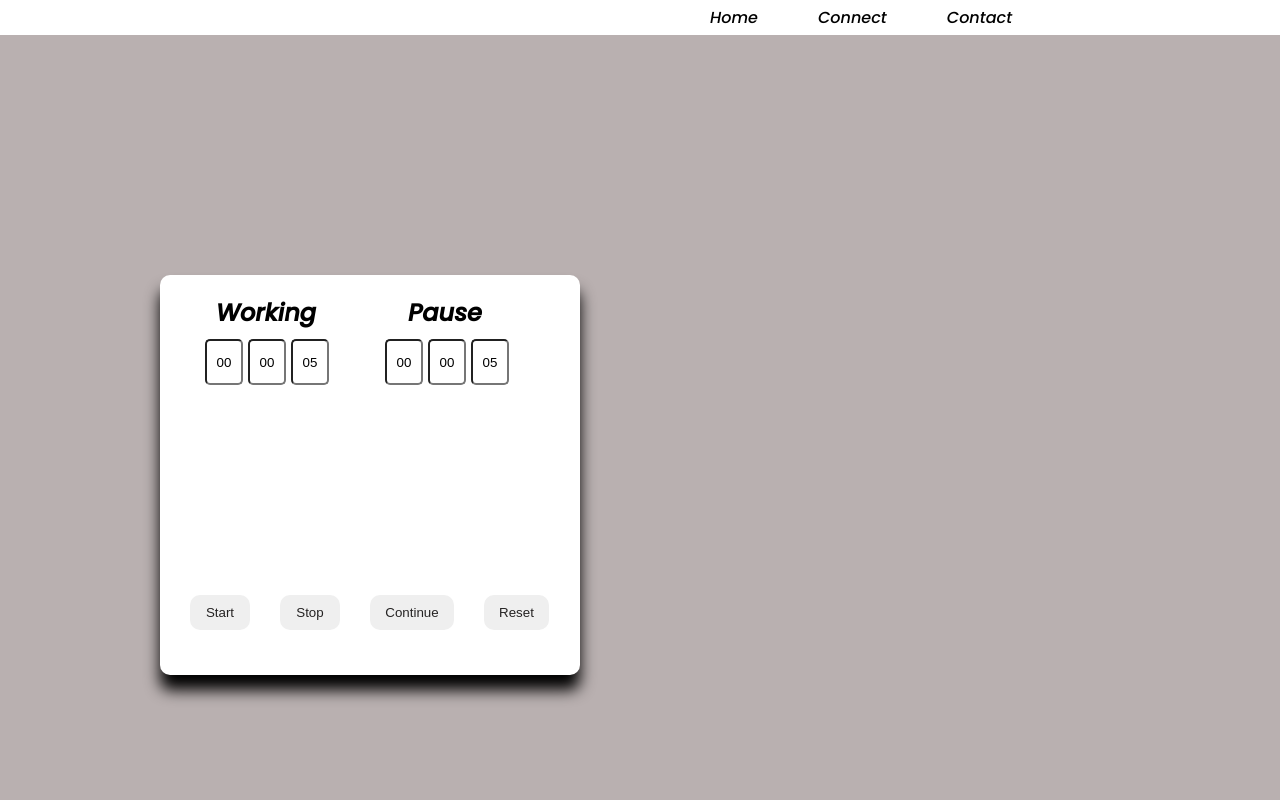
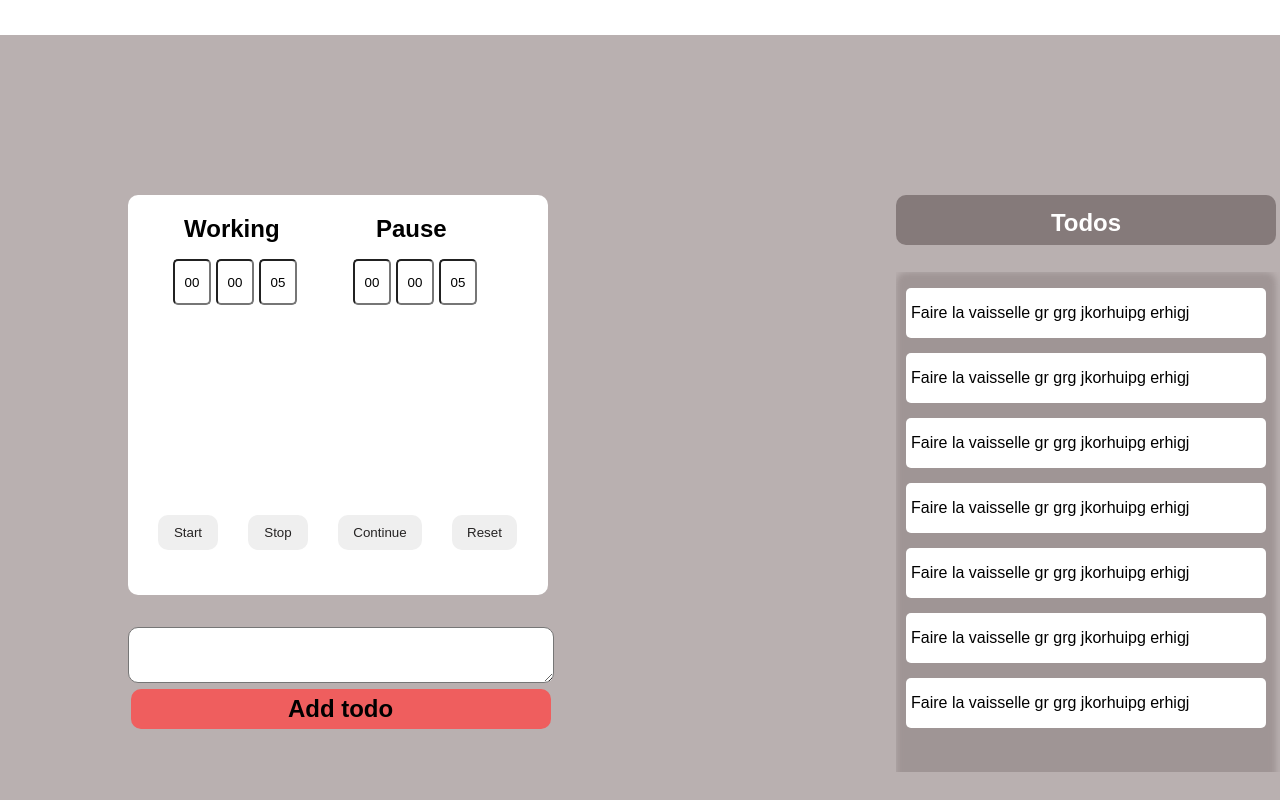
Before and after one commit to Molaryy/bective, a React (Vite) app: page / in a window 1280 px wide. Built offline with nearby package versions, Linux system fonts and the light colour scheme; a web font is replaced by a local one.

Commit message:
feat: added create todo button and list of all todos, there are a few bugs with text lengths

```diff
--- a/src/App.tsx
+++ b/src/App.tsx
@@ -1,13 +1,17 @@
-import TimerFormHandler from './components/Form/TimerFormHandler.tsx'
-import Navbar from './components/Navbar.tsx'
+import TimerFormHandler from './components/Form/TimerFormHandler.tsx';
+import Navbar from './components/Navbar.tsx';
+import ListTodosContainer from './components/todos/ListTodosContainer.tsx';
+import GetTodo from './components/todos/GetTodo.tsx';
 
 function App() {
   return (
     <>
       <Navbar />
       <TimerFormHandler />
+      <GetTodo />
+      <ListTodosContainer />
     </>
-  )
+  );
 }
 
-export default App
+export default App;
--- a/src/components/Form/TimerForm.tsx
+++ b/src/components/Form/TimerForm.tsx
@@ -1,13 +1,13 @@
-import React, { Dispatch, SetStateAction } from 'react'
-import { TimerFormProps } from '../../types.ts'
+import React, { Dispatch, SetStateAction } from 'react';
+import { TimerFormProps } from '../../types.ts';
 
 type InputTimeProps = {
-  time: string
-  isWorking: boolean
-  indexOnChangeToAddValue: number
-  setWorkTime: Dispatch<SetStateAction<string[]>>
-  setPauseTime: Dispatch<SetStateAction<string[]>>
-}
+  time: string;
+  isWorking: boolean;
+  indexOnChangeToAddValue: number;
+  setWorkTime: Dispatch<SetStateAction<string[]>>;
+  setPauseTime: Dispatch<SetStateAction<string[]>>;
+};
 
 function InputTime({
   time,
@@ -22,25 +22,25 @@ function InputTime({
       className={isWorking ? 'work-time-input' : 'pause-time-input'}
       type='number'
       onChange={(event) => {
-        const { value } = event.target
+        const { value } = event.target;
         if (isWorking) {
           setWorkTime((prevState) => [
             indexOnChangeToAddValue === 0 ? value : prevState[0],
             indexOnChangeToAddValue === 1 ? value : prevState[1],
             indexOnChangeToAddValue === 2 ? value : prevState[2],
-          ])
+          ]);
         } else {
           setPauseTime((prevState) => [
             indexOnChangeToAddValue === 0 ? value : prevState[0],
             indexOnChangeToAddValue === 1 ? value : prevState[1],
             indexOnChangeToAddValue === 2 ? value : prevState[2],
-          ])
+          ]);
         }
       }}
       max={indexOnChangeToAddValue === 0 ? 24 : 60}
       min={0}
     />
-  )
+  );
 }
 
 const TimerForm: React.FC<TimerFormProps> = ({
@@ -55,12 +55,18 @@ const TimerForm: React.FC<TimerFormProps> = ({
   isWorking,
   isInPause,
 }) => {
-  const workTitleCss = isWorking ? 'is-working-title' : ''
-  const pauseTitleCss = isInPause ? 'is-in-pause-title' : 'black'
-  const isWorkingBoxColor = isWorking || isInPause ? isWorking ? '#ffaf00' : isInPause ? '#0fbcce' : '' : '';
+  const workTitleCss = isWorking ? 'is-working-title' : '';
+  const pauseTitleCss = isInPause ? 'is-in-pause-title' : 'black';
+  const isWorkingBoxColor =
+    isWorking || isInPause ? (isWorking ? '#ffaf00' : isInPause ? '#0fbcce' : '') : '';
+  const boxShadow = isWorking || isInPause ? '0 5px 5px' : '0 0px 0px';
 
   return (
-    <form className='time-form' onSubmit={onSubmit} style={{color: isWorkingBoxColor, }}>
+    <form
+      className='time-form'
+      onSubmit={onSubmit}
+      style={{ color: isWorkingBoxColor, boxShadow: boxShadow }}
+    >
       <h2 className={`work-time-title ${workTitleCss}`}>Working</h2>
       <label className='work-time'>
         <InputTime
@@ -124,7 +130,7 @@ const TimerForm: React.FC<TimerFormProps> = ({
         </button>
       </div>
     </form>
-  )
-}
+  );
+};
 
-export default TimerForm
+export default TimerForm;
--- a/src/components/Form/TimerFormHandler.tsx
+++ b/src/components/Form/TimerFormHandler.tsx
@@ -123,10 +123,7 @@ const TimerFormHandler = () => {
           <BreakTime />
           <audio controls src={pauseSound} autoPlay hidden />
         </>
-      ) : (
-        <></>
-      )}
-      {startWorkSound[0] && startWorkSound[1] ? (
+      ) : startWorkSound[0] && startWorkSound[1] ? (
         <audio controls src={workSound} autoPlay hidden />
       ) : (
         <></>
--- a/src/components/Navbar.tsx
+++ b/src/components/Navbar.tsx
@@ -1,14 +1,6 @@
+import '../styles/NavBar.scss';
+
 const Navbar = () => {
-  return (
-    <div className={'navbar'}>
-      <nav>
-        <ul className={'navbar-elements-links'}>
-          <li className={'linkNav'}>Home</li>
-          <li className={'linkNav'}>Connect</li>
-          <li className={'linkNav'}>Contact</li>
-        </ul>
-      </nav>
-    </div>
-  )
-}
-export default Navbar
+  return <div className={'navbar'}></div>;
+};
+export default Navbar;
--- /dev/null
+++ b/src/components/todos/GetTodo.tsx
@@ -0,0 +1,35 @@
+import '../../styles/ListTodos.scss';
+import { useState } from 'react';
+
+const GetTodoButton = () => {
+  const [bgColorButton, setBgColorButton] = useState('rgb(239,94,94)');
+  const [colorText, setColorText] = useState('rgb(0,0,0)');
+
+  return (
+    <div
+      className={'get-todos-container'}
+      style={{ backgroundColor: bgColorButton, color: colorText }}
+      onMouseOver={() => {
+        setBgColorButton('rgb(49,45,45)');
+        setColorText('rgb(239,94,94)');
+      }}
+      onMouseLeave={() => {
+        setBgColorButton('rgb(239,94,94)');
+        setColorText('rgb(0,0,0)');
+      }}
+    >
+      <h2>Add todo</h2>
+    </div>
+  );
+};
+
+const GetTodo = () => {
+  return (
+    <>
+      <textarea className={'input-todo'} maxLength={90} />
+      <GetTodoButton />
+    </>
+  );
+};
+
+export default GetTodo;
--- a/src/components/todos/ListTodosContainer.tsx
+++ b/src/components/todos/ListTodosContainer.tsx
@@ -1,7 +1,69 @@
-import '../../styles/ListTodos.scss'
+import '../../styles/ListTodos.scss';
+import { useState } from 'react';
 
 const ListTodosContainer = () => {
-  return <div className={'todo-container'}></div>
-}
+  const [heightBlurBg, setHeightBlurBg] = useState(500);
+  const [settingStyleIsDone, setSettingStyleIsDone] = useState(true);
+  const todos = [
+    {
+      text: 'Faire la vaisselle gr grg jkorhuipg erhigj',
+    },
+    {
+      text: 'Faire la vaisselle gr grg jkorhuipg erhigj',
+    },
+    {
+      text: 'Faire la vaisselle gr grg jkorhuipg erhigj',
+    },
+    {
+      text: 'Faire la vaisselle gr grg jkorhuipg erhigj',
+    },
+    {
+      text: 'Faire la vaisselle gr grg jkorhuipg erhigj',
+    },
+    {
+      text: 'Faire la vaisselle gr grg jkorhuipg erhigj',
+    },
+    {
+      text: 'Faire la vaisselle gr grg jkorhuipg erhigj',
+    },
+  ];
 
-export default ListTodosContainer
+  const expandBlurBg = () => {
+    if (!settingStyleIsDone) return;
+    let heightCounter = 500;
+
+    todos.forEach((todo) => {
+      todo.text.length <= 50 ? (heightCounter += 80 - 15) : (heightCounter += 105);
+    });
+    setHeightBlurBg(heightCounter);
+    setSettingStyleIsDone(false);
+  };
+  expandBlurBg();
+
+  console.log(heightBlurBg);
+  return (
+    <div>
+      <div className={'todos-title-div'}>
+        <h2>Todos</h2>
+      </div>
+      <div className={'todos-list-container'}>
+        <div className={'todos-list'} style={{ height: heightBlurBg + 'px' }}></div>
+        <div className={'todos-list-text'}>
+          {todos.map((todo, index) => {
+            return (
+              <div
+                key={index}
+                className={'todo-text-element'}
+                style={{ overflow: 'hidden', height: todo.text.length > 50 ? '75px' : '50px' }}
+              >
+                <p>{todo.text}</p>
+              </div>
+            );
+          })}
+        </div>
+      </div>
+    </div>
+  );
+};
+
+export default ListTodosContainer;
--- a/src/styles/App.scss
+++ b/src/styles/App.scss
@@ -1,4 +1,4 @@
-@import url('https://fonts.googleapis.com/css2?family=Poppins:ital,wght@1,500&display=swap');
+@import url('https://fonts.googleapis.com/c<>ss2?family=Poppins:ital,wght@1,500&display=swap');
 
 body {
   padding: 0;
@@ -8,13 +8,12 @@ body {
 }
 
 .time-form {
-  margin-top: 15rem;
-  margin-left: 10rem;
+  margin-top: 10rem;
+  margin-left: 10%;
   width: 420px;
   height: 400px;
   background-color: #ffffff;
   border-radius: 10px;
-  box-shadow: 0 15px 15px;
   transition: all 0.3s ease 0s;
 }
 
@@ -69,6 +68,7 @@ body {
 
 .buttons-time-form {
   .btn-form {
+    cursor: pointer;
     width: 60px;
     height: 35px;
     margin-left: 30px;
@@ -101,34 +101,3 @@ input::-webkit-inner-spin-button {
   -webkit-appearance: none;
   margin: 0;
 }
-
-.navbar {
-  list-style: none;
-  display: flex;
-  background-color: #ffffff;
-  height: 35px;
-  width: 100%;
-  font-weight: 500;
-  justify-content: space-between;
-  align-items: center;
-
-  .navbar-elements-links {
-    cursor: pointer;
-    list-style: none;
-    color: black;
-    margin-left: 40rem;
-  }
-
-  .navbar-elements-links .linkNav {
-    transition: all 0.3s ease 0s;
-    display: inline-block;
-    padding: 0 15px;
-    margin: 0 15px;
-  }
-
-  .navbar-elements-links .linkNav:hover {
-    color: #fcfcfc;
-    background-color: #000000;
-    border-radius: 5px;
-  }
-}
--- a/src/styles/ListTodos.scss
+++ b/src/styles/ListTodos.scss
@@ -1,8 +1,80 @@
-.todo-container {
-  width: 420px;
-  height: 400px;
-  background-color: #ffffff;
+.todos-title-div {
+  position: absolute;
+  width: 380px;
+  height: 50px;
+  background-color: rgb(133, 122, 122);
   border-radius: 10px;
-  box-shadow: 0 15px 15px;
+  transition: all 0.3s ease 0s;
+  margin-left: 70%;
+  top: 12.19rem;
+  text-align: center;
+  line-height: 15px;
+  color: white;
+}
+
+.todos-list-container {
+  position: absolute;
+  overflow-x: hidden;
+  overflow-y: auto;
+  height: 500px;
+  width: 400px;
+  top: 17rem;
+  margin-left: 70%;
+}
+
+.todos-list {
+  position: absolute;
+  width: 380px;
+  background-color: rgba(133, 122, 122, 0.50);
+  filter: blur(3px);
+  -webkit-filter: blur(3px);
+  border-radius: 10px;
+  transition: all 0.3s ease 0s;
+  text-align: center;
+  line-height: 15px;
+  color: white;
+}
+
+.todos-list-text {
+  position: absolute;
+  margin-left: 10px;
+  top: 1rem;
   transition: all 0.3s ease 0s;
 }
+
+.todo-text-element {
+  transition: all 0.3s ease 0s;
+  margin-bottom: 15px;
+  background-color: white;
+  border-radius: 5px;
+  overflow: hidden;
+  width: 360px;
+
+  p {
+    margin-left: 5px;
+  }
+}
+
+.input-todo {
+  margin-top: 2rem;
+  width: 420px;
+  height: 50px;
+  border-radius: 10px;
+  transition: all 0.3s ease 0s;
+  margin-left: 10%;
+  line-height: 50px;
+  cursor: pointer;
+  font-size: 17px;
+  margin-bottom: -1.1rem;
+}
+
+.get-todos-container {
+  width: 420px;
+  height: 40px;
+  border-radius: 10px;
+  transition: all 0.3s ease 0s;
+  margin-left: 10.2%;
+  text-align: center;
+  line-height: 40px;
+  cursor: pointer;
+}
--- /dev/null
+++ b/src/styles/NavBar.scss
@@ -0,0 +1,7 @@
+.navbar {
+  list-style: none;
+  display: flex;
+  background-color: #ffffff;
+  height: 35px;
+  width: 100%;
+}
```
Also changed, not shown: 1 other file (tests, documents, lock files or other folders).
